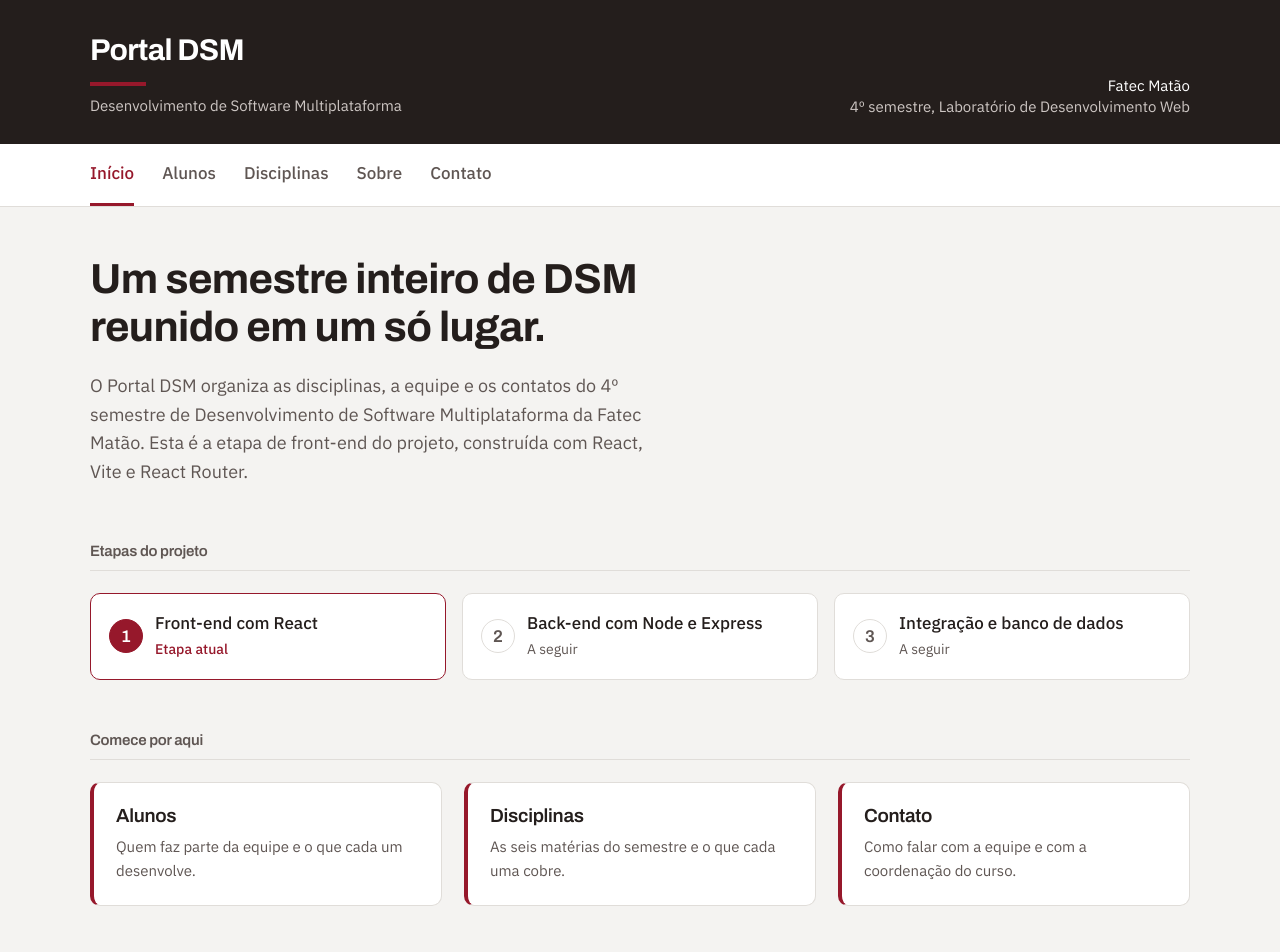
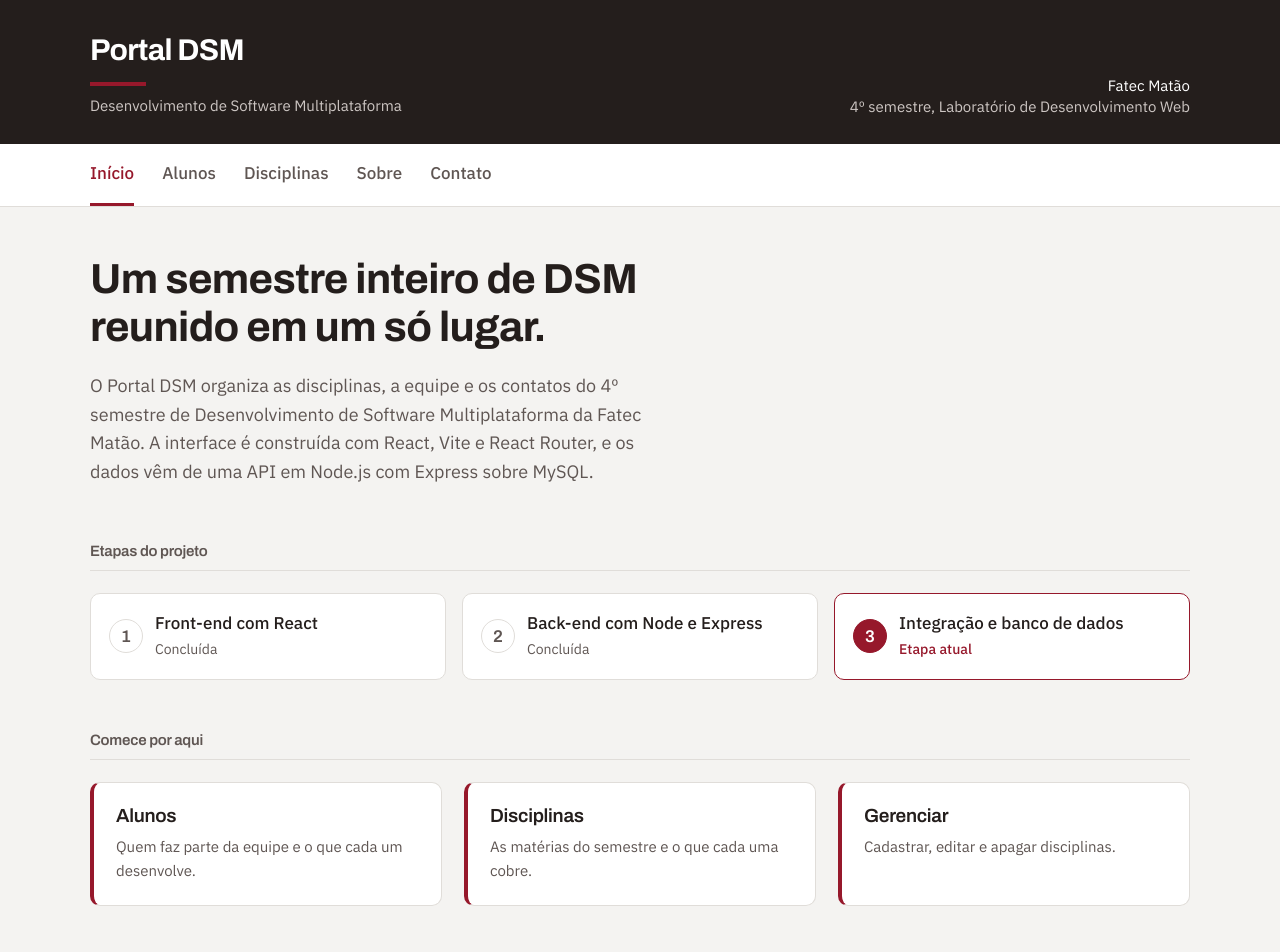
Before and after one commit to HenriqueTavares302/PortalDSM, a React (Vite) app: page / in a window 1280 px wide. Shown: the top 952 px of the page. Built offline with nearby package versions, Linux system fonts and the light colour scheme.

Commit message:
Substitui os dados estaticos por chamadas a API

```diff
--- a/src/data/dados.js
+++ b/src/data/dados.js
@@ -1,91 +1,5 @@
-import fotoHenrique from "../assets/henrique.jpg";
-
-export const disciplinas = [
-  {
-    id: "web",
-    nome: "Laboratório de Desenvolvimento Web",
-    area: "web",
-    areaNome: "Web",
-    descricao:
-      "Construção de interfaces com React, Vite e React Router, com integração posterior a uma API em Node.js e Express.",
-    carga: "80 h",
-  },
-  {
-    id: "mobile",
-    nome: "Programação de Dispositivos Móveis",
-    area: "mobile",
-    areaNome: "Mobile",
-    descricao:
-      "Desenvolvimento de aplicativos multiplataforma com Flutter, do layout às chamadas de rede.",
-    carga: "80 h",
-  },
-  {
-    id: "dados",
-    nome: "Banco de Dados",
-    area: "dados",
-    areaNome: "Dados",
-    descricao:
-      "Modelagem relacional, SQL e estratégias de persistência aplicadas aos projetos do semestre.",
-    carga: "80 h",
-  },
-  {
-    id: "engenharia",
-    nome: "Engenharia de Software",
-    area: "processo",
-    areaNome: "Processo",
-    descricao:
-      "Levantamento de requisitos, arquitetura em camadas e boas práticas como SOLID e testes automatizados.",
-    carga: "60 h",
-  },
-  {
-    id: "gestao",
-    nome: "Gestão de Projetos",
-    area: "processo",
-    areaNome: "Processo",
-    descricao:
-      "Planejamento de entregas, divisão de tarefas e acompanhamento do projeto integrador da turma.",
-    carga: "40 h",
-  },
-  {
-    id: "ia",
-    nome: "Inteligência Artificial",
-    area: "dados",
-    areaNome: "Dados",
-    descricao:
-      "Fundamentos de aprendizado de máquina e aplicação prática em problemas do dia a dia.",
-    carga: "60 h",
-  },
-];
-
-export const alunos = [
-  {
-    id: "henrique",
-    nome: "Henrique Tavares Andrade",
-    papel: "Back-end",
-    descricao:
-      "Responsável pela API em Node.js e Express, modelagem dos dados e organização do projeto em camadas.",
-    foto: fotoHenrique,
-    iniciais: "HA",
-  },
-  {
-    id: "lucas",
-    nome: "Lucas Zanardi Catto",
-    papel: "Front-end",
-    descricao:
-      "Cuida das interfaces em React, da componentização e do comportamento responsivo das telas.",
-    foto: null,
-    iniciais: "LC",
-  },
-  {
-    id: "joao",
-    nome: "João Pedro Montrezor",
-    papel: "Mobile",
-    descricao:
-      "Desenvolve a versão em Flutter e mantém a paridade entre o aplicativo e a versão web.",
-    foto: null,
-    iniciais: "JM",
-  },
-];
+// Conteúdo fixo de navegação da página inicial.
+// As disciplinas e os alunos não estão mais aqui: vêm da API (src/services/api.js).
 
 export const atalhosHome = [
   {
@@ -97,13 +11,13 @@ export const atalhosHome = [
   {
     id: "cursos",
     titulo: "Disciplinas",
-    descricao: "As seis matérias do semestre e o que cada uma cobre.",
+    descricao: "As matérias do semestre e o que cada uma cobre.",
     para: "/cursos",
   },
   {
-    id: "contato",
-    titulo: "Contato",
-    descricao: "Como falar com a equipe e com a coordenação do curso.",
-    para: "/contato",
+    id: "gerenciar",
+    titulo: "Gerenciar",
+    descricao: "Cadastrar, editar e apagar disciplinas.",
+    para: "/gerenciar",
   },
 ];
--- a/src/pages/Alunos.jsx
+++ b/src/pages/Alunos.jsx
@@ -1,7 +1,19 @@
+import { useEffect, useState } from "react";
 import Card from "../components/Card";
-import { alunos } from "../data/dados";
+import { listarAlunos, urlDaFoto } from "../services/api";
 
 function Alunos() {
+  const [alunos, setAlunos] = useState([]);
+  const [carregando, setCarregando] = useState(true);
+  const [erro, setErro] = useState(null);
+
+  useEffect(() => {
+    listarAlunos()
+      .then((dados) => setAlunos(dados))
+      .catch(() => setErro("Não foi possível carregar os alunos."))
+      .finally(() => setCarregando(false));
+  }, []);
+
   return (
     <main className="container">
       <h2 className="pagina-titulo">Alunos</h2>
@@ -10,6 +22,15 @@ function Alunos() {
         cada integrante.
       </p>
 
+      {carregando ? <p className="aviso">Carregando alunos...</p> : null}
+
+      {erro ? (
+        <p className="aviso aviso-erro">
+          {erro} Verifique se a API está rodando em localhost:3001.
+        </p>
+      ) : null}
+
+      {!carregando && !erro ? (
         <div className="cards cards-alunos">
           {alunos.map((aluno) => (
             <Card
@@ -17,11 +38,12 @@ function Alunos() {
               titulo={aluno.nome}
               papel={aluno.papel}
               descricao={aluno.descricao}
-            foto={aluno.foto}
+              foto={urlDaFoto(aluno.foto)}
               iniciais={aluno.iniciais}
             />
           ))}
         </div>
+      ) : null}
     </main>
   );
 }
--- a/src/pages/Cursos.jsx
+++ b/src/pages/Cursos.jsx
@@ -1,15 +1,37 @@
+import { useEffect, useState } from "react";
 import Card from "../components/Card";
-import { disciplinas } from "../data/dados";
+import { listarDisciplinas } from "../services/api";
 
 function Cursos() {
+  const [disciplinas, setDisciplinas] = useState([]);
+  const [carregando, setCarregando] = useState(true);
+  const [erro, setErro] = useState(null);
+
+  // Roda uma vez, quando a página entra na tela
+  useEffect(() => {
+    listarDisciplinas()
+      .then((dados) => setDisciplinas(dados))
+      .catch(() => setErro("Não foi possível carregar as disciplinas."))
+      .finally(() => setCarregando(false));
+  }, []);
+
   return (
     <main className="container">
       <h2 className="pagina-titulo">Disciplinas do 4º DSM</h2>
       <p className="pagina-texto">
-        As seis matérias do semestre. A faixa colorida à esquerda de cada
-        cartão indica a área a que a disciplina pertence.
+        As matérias do semestre. A faixa colorida à esquerda de cada cartão
+        indica a área a que a disciplina pertence.
       </p>
 
+      {carregando ? <p className="aviso">Carregando disciplinas...</p> : null}
+
+      {erro ? (
+        <p className="aviso aviso-erro">
+          {erro} Verifique se a API está rodando em localhost:3001.
+        </p>
+      ) : null}
+
+      {!carregando && !erro ? (
         <div className="cards">
           {disciplinas.map((disciplina) => (
             <Card
@@ -21,6 +43,7 @@ function Cursos() {
             />
           ))}
         </div>
+      ) : null}
     </main>
   );
 }
--- a/src/pages/Home.jsx
+++ b/src/pages/Home.jsx
@@ -2,9 +2,9 @@ import Card from "../components/Card";
 import { atalhosHome } from "../data/dados";
 
 const etapas = [
-  { id: 1, nome: "Front-end com React", situacao: "Etapa atual" },
-  { id: 2, nome: "Back-end com Node e Express", situacao: "A seguir" },
-  { id: 3, nome: "Integração e banco de dados", situacao: "A seguir" },
+  { id: 1, nome: "Front-end com React", situacao: "Concluída" },
+  { id: 2, nome: "Back-end com Node e Express", situacao: "Concluída" },
+  { id: 3, nome: "Integração e banco de dados", situacao: "Etapa atual" },
 ];
 
 function Home() {
@@ -17,8 +17,8 @@ function Home() {
         <p className="destaque-texto">
           O Portal DSM organiza as disciplinas, a equipe e os contatos do 4º
           semestre de Desenvolvimento de Software Multiplataforma da Fatec
-          Matão. Esta é a etapa de front-end do projeto, construída com React,
-          Vite e React Router.
+          Matão. A interface é construída com React, Vite e React Router, e os
+          dados vêm de uma API em Node.js com Express sobre MySQL.
         </p>
       </section>
 
@@ -28,7 +28,7 @@ function Home() {
           {etapas.map((etapa) => (
             <li
               key={etapa.id}
-              className={etapa.id === 1 ? "etapa etapa-atual" : "etapa"}
+              className={etapa.id === 3 ? "etapa etapa-atual" : "etapa"}
             >
               <span className="etapa-numero">{etapa.id}</span>
               <span className="etapa-nome">{etapa.nome}</span>
--- /dev/null
+++ b/src/services/api.js
@@ -0,0 +1,99 @@
+// Endereço da API. Em produção isso viraria uma variável de ambiente.
+const BASE_URL = "http://localhost:3001";
+
+const CHAVE_TOKEN = "portal-dsm-token";
+
+export const lerToken = () => localStorage.getItem(CHAVE_TOKEN);
+export const guardarToken = (token) => localStorage.setItem(CHAVE_TOKEN, token);
+export const apagarToken = () => localStorage.removeItem(CHAVE_TOKEN);
+
+// Função única que centraliza o fetch, o token, o cabeçalho JSON e o erro
+async function requisitar(caminho, opcoes = {}) {
+  const token = lerToken();
+
+  const resposta = await fetch(`${BASE_URL}${caminho}`, {
+    ...opcoes,
+    headers: {
+      "Content-Type": "application/json",
+      ...(token ? { Authorization: `Bearer ${token}` } : {}),
+      ...opcoes.headers,
+    },
+  });
+
+  // Token expirado ou inválido: descarta para o app voltar à tela de login
+  if (resposta.status === 401) {
+    apagarToken();
+  }
+
+  // DELETE responde 204 sem corpo
+  if (resposta.status === 204) return null;
+
+  const dados = await resposta.json().catch(() => null);
+
+  if (!resposta.ok) {
+    throw new Error(dados?.erro ?? "Não foi possível completar a operação.");
+  }
+
+  return dados;
+}
+
+// Monta a URL completa de uma foto servida pela API
+export function urlDaFoto(caminho) {
+  return caminho ? `${BASE_URL}${caminho}` : null;
+}
+
+/* ---------- Autenticação ---------- */
+
+export const entrar = (email, senha) =>
+  requisitar("/api/auth/entrar", {
+    method: "POST",
+    body: JSON.stringify({ email, senha }),
+  });
+
+export const registrar = (dados) =>
+  requisitar("/api/auth/registrar", {
+    method: "POST",
+    body: JSON.stringify(dados),
+  });
+
+// Rejeita antes de sair do navegador quando não há token guardado
+export const usuarioAtual = () =>
+  lerToken()
+    ? requisitar("/api/auth/eu")
+    : Promise.reject(new Error("Sem sessão."));
+
+/* ---------- Disciplinas ---------- */
+
+export const listarDisciplinas = () => requisitar("/api/disciplinas");
+
+export const criarDisciplina = (dados) =>
+  requisitar("/api/disciplinas", {
+    method: "POST",
+    body: JSON.stringify(dados),
+  });
+
+export const atualizarDisciplina = (id, dados) =>
+  requisitar(`/api/disciplinas/${id}`, {
+    method: "PUT",
+    body: JSON.stringify(dados),
+  });
+
+export const removerDisciplina = (id) =>
+  requisitar(`/api/disciplinas/${id}`, { method: "DELETE" });
+
+export const listarAlunos = () => requisitar("/api/alunos");
+
+export const criarAluno = (dados) =>
+  requisitar("/api/alunos", {
+    method: "POST",
+    body: JSON.stringify(dados),
+  });
+
+export const atualizarAluno = (id, dados) =>
+  requisitar(`/api/alunos/${id}`, {
+    method: "PUT",
+    body: JSON.stringify(dados),
+  });
+
+export const removerAluno = (id) =>
+  requisitar(`/api/alunos/${id}`, { method: "DELETE" });
```
Lines whose indentation alone changed are shown as unchanged.
